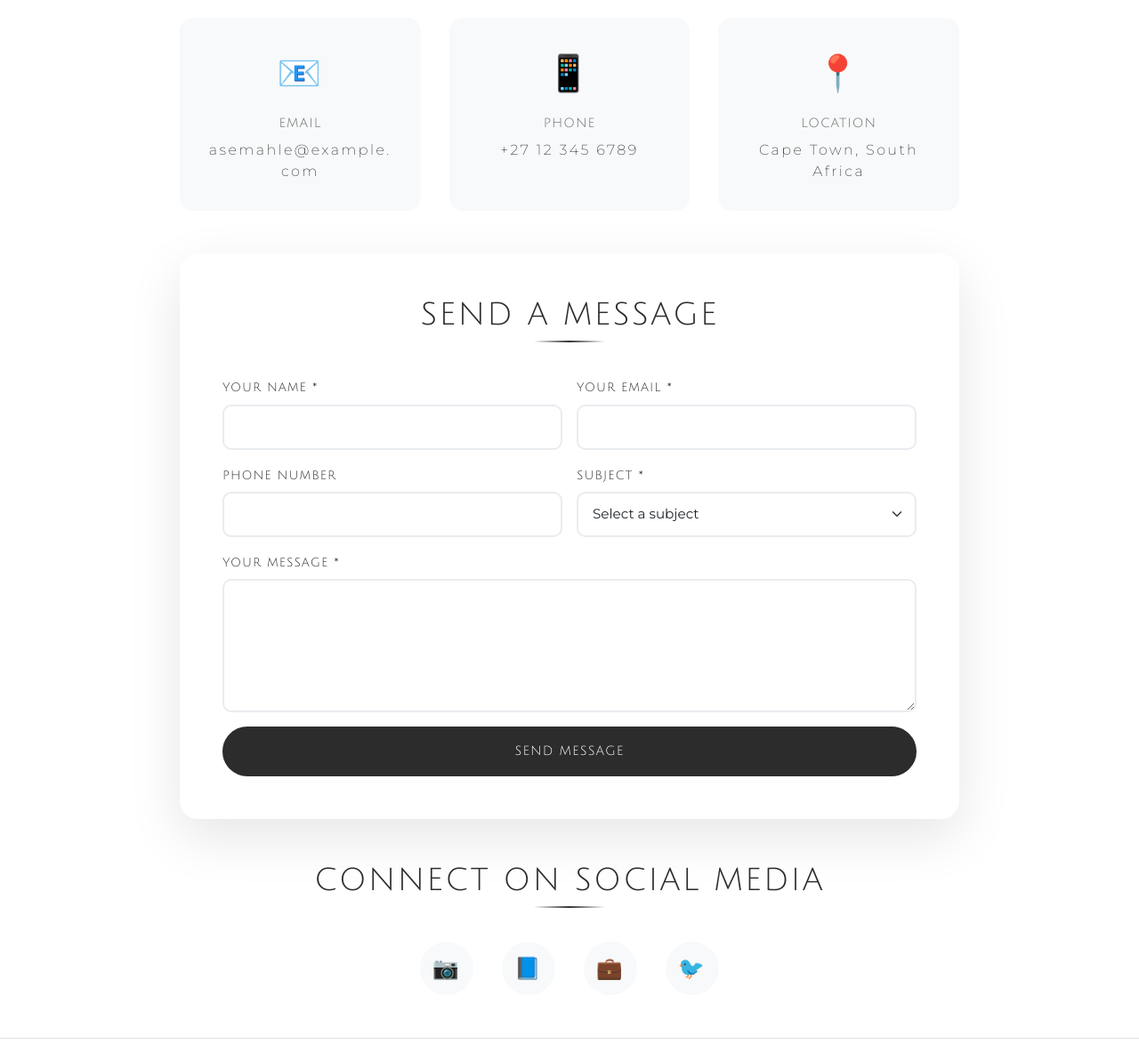
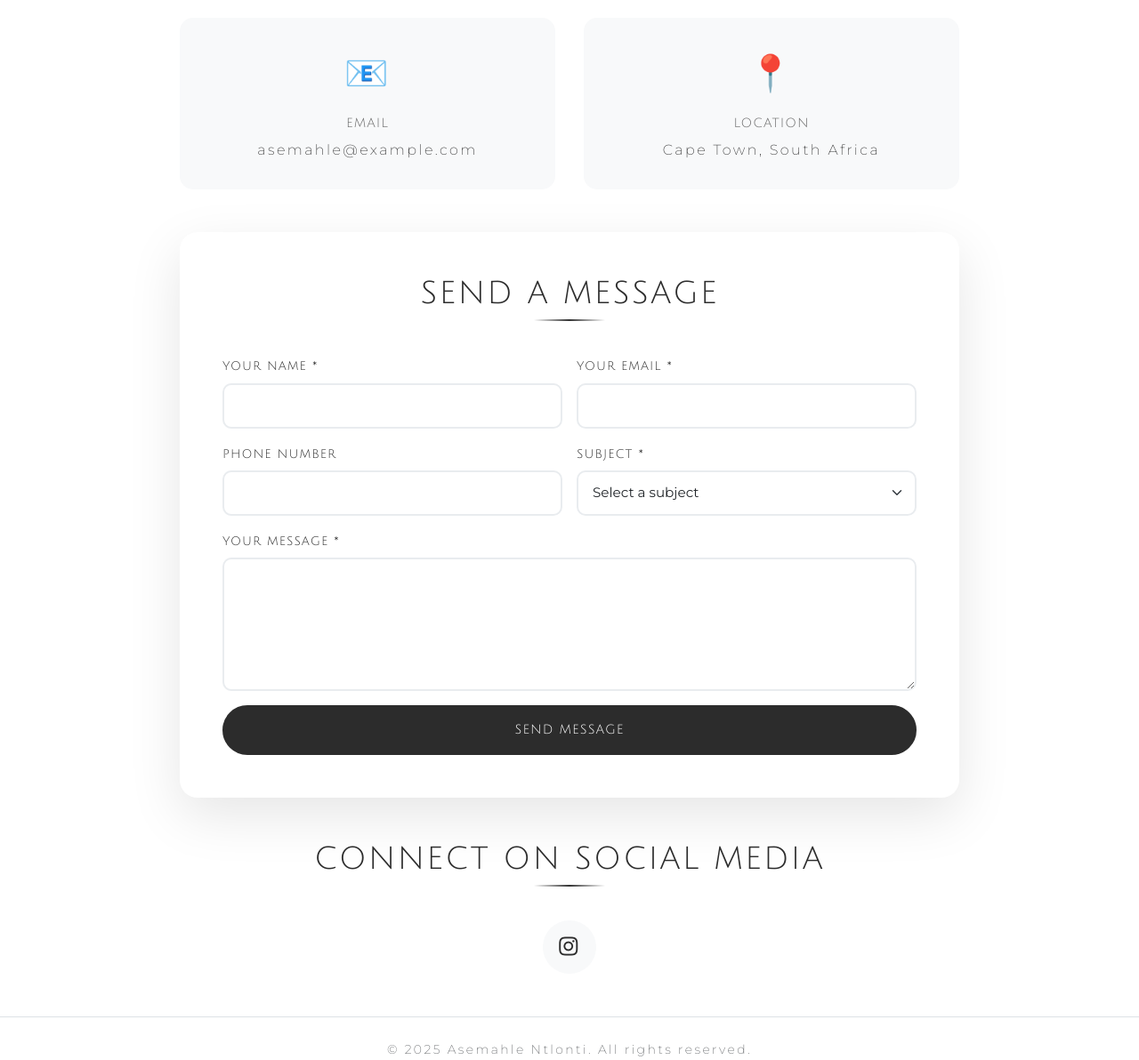
Before and after one commit to mohamedzouheir/AsemahleNtlontiPortfolio, a plain HTML site: page contact.html in a window 1280 px wide. Shown: the part 457-1649 px from the top of the page at 89% size. Drawn offline with nearby package versions, Linux system fonts and the light colour scheme.

```diff
--- a/contact.html
+++ b/contact.html
@@ -10,6 +10,7 @@
   <link rel="preconnect" href="https://fonts.googleapis.com">
   <link rel="preconnect" href="https://fonts.gstatic.com" crossorigin>
   <link href="https://fonts.googleapis.com/css2?family=Anton&family=Julius+Sans+One&family=Montserrat:ital,wght@0,100..900;1,100..900&family=Prata&display=swap" rel="stylesheet">
+  <link rel="stylesheet" href="https://cdnjs.cloudflare.com/ajax/libs/font-awesome/7.0.1/css/all.min.css" integrity="sha512-2SwdPD6INVrV/lHTZbO2nodKhrnDdJK9/kg2XD1r9uGqPo1cUbujc+IYdlYdEErWNu69gVcYgdxlmVmzTWnetw==" crossorigin="anonymous" referrerpolicy="no-referrer" />
   <link href="styles.css" rel="stylesheet">
   <style>
     .page-header {
@@ -295,14 +296,6 @@
         </div>
 
         <div class="contact-info-item">
-          <span class="contact-icon">📱</span>
-          <div class="contact-info-label">Phone</div>
-          <div class="contact-info-value">
-            <a href="tel:+27123456789">+27 12 345 6789</a>
-          </div>
-        </div>
-
-        <div class="contact-info-item">
           <span class="contact-icon">📍</span>
           <div class="contact-info-label">Location</div>
           <div class="contact-info-value">Cape Town, South Africa</div>
@@ -363,17 +356,8 @@
       <div class="text-center">
         <h3 class="section-title">Connect on Social Media</h3>
         <div class="social-links">
-          <a href="#" class="social-link" aria-label="Instagram">
-            <span>📷</span>
-          </a>
-          <a href="#" class="social-link" aria-label="Facebook">
-            <span>📘</span>
-          </a>
-          <a href="#" class="social-link" aria-label="LinkedIn">
-            <span>💼</span>
-          </a>
-          <a href="#" class="social-link" aria-label="Twitter">
-            <span>🐦</span>
+          <a href="https://www.instagram.com/iqaba_lasengcobo/" class="social-link" aria-label="Instagram">
+            <span><i class="fa-brands fa-instagram"></i></i></span>
           </a>
         </div>
       </div>
```
Also changed, not shown: about.html (+1 -1 lines), portfolio.html (+4 -4 lines), 4 other files.
